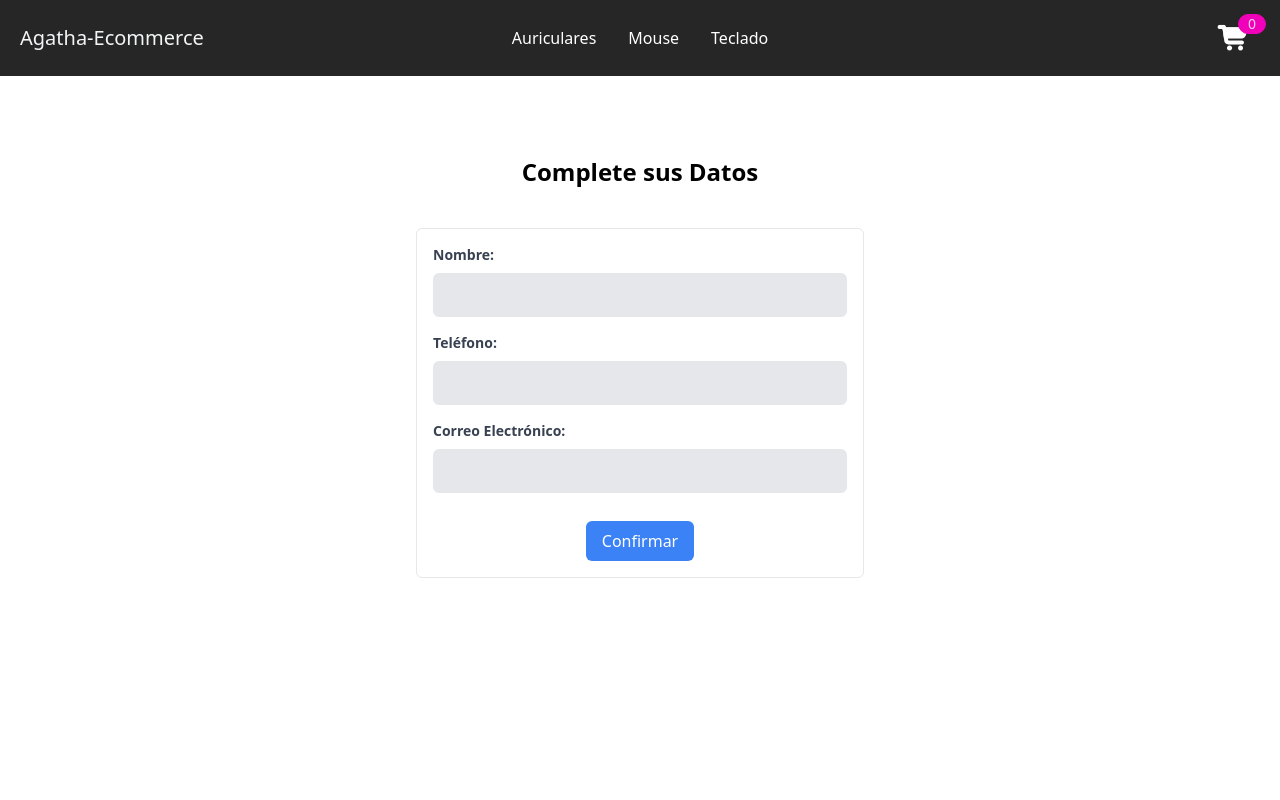
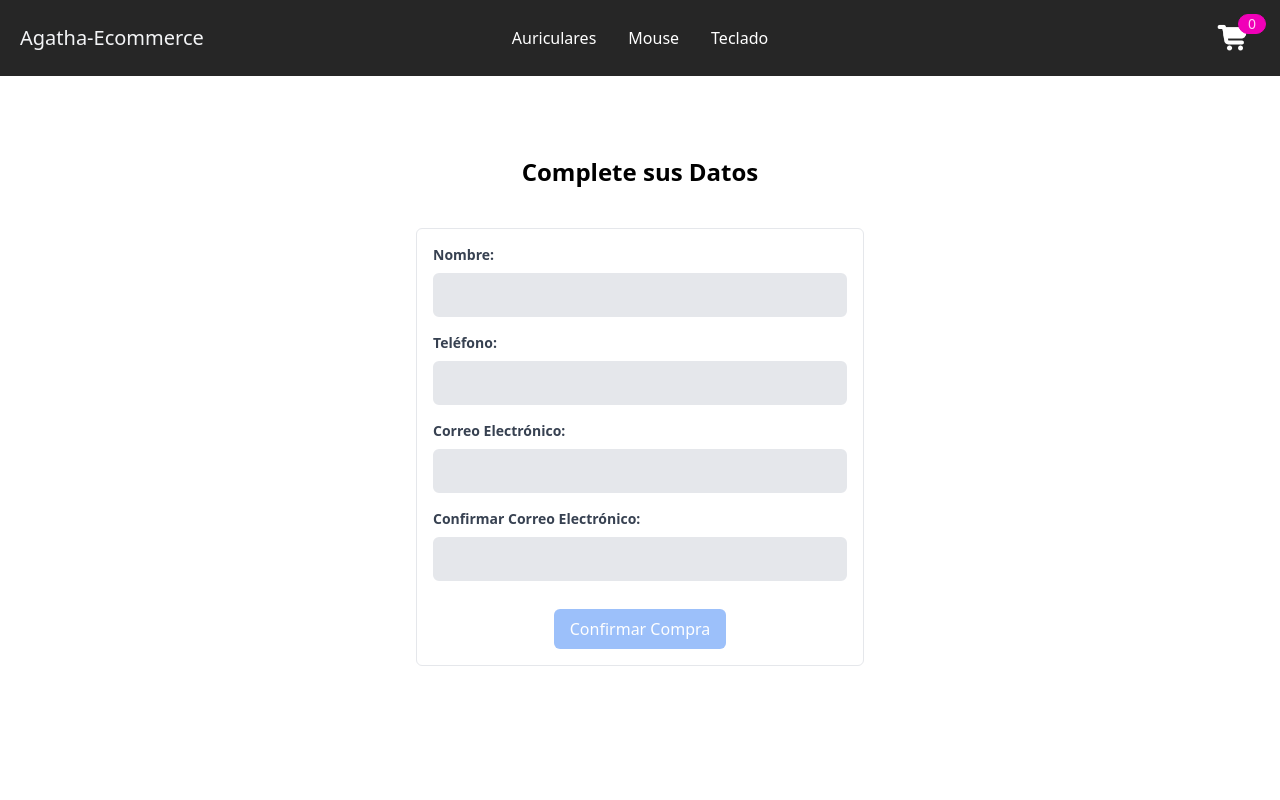
Before and after one commit to debora662/EntregaFinal-Mazzitelli, a React (Vite) app: page /checkout in a window 1280 px wide. Shown: the top 800 px of the page. Built offline with nearby package versions, Linux system fonts and the light colour scheme.

Commit message:
validaciones form

```diff
--- a/src/components/CheckoutForm/CheckoutForm.jsx
+++ b/src/components/CheckoutForm/CheckoutForm.jsx
@@ -1,29 +1,59 @@
-import {useState} from "react";
+import {useState, useEffect} from "react";
 import PropTypes from 'prop-types';
+import {validateForm} from "./validation";
 
-const CheckoutForm = ({ onConfirm}) => {
-    const [dataUser, setDataUser] = useState({
-      name: '',
-      phone: '',
-      email: '',
-    });
+const CheckoutForm = ({onConfirm}) => {
+    const [dataUser, setDataUser] = useState({name: '', phone: '', email: ''});
+
+    const [confirmEmail, setConfirmEmail] = useState("");
+    const [isButtonEnabled, setIsButtonEnabled] = useState(false);
+    const [formErrors, setFormErrors] = useState(
+        {name: "", phone: "", email: "", confirmEmail: ""}
+    );
 
     const handleChangeInput = (event) => {
-        console.log("HOLAAAA ESTOY EN LA FUNCION")
-      const { name, value } = event.target;
-      setDataUser((prevDatos) => ({
-        ...prevDatos,
-        [name]: value,
+        const {name, value} = event.target;
+
+        setDataUser((prevData) => ({
+            ...prevData,
+            [name]: value
         }));
+    };
+
+    const handleChangeConfirmEmail = (event) => {
+        const {value} = event.target;
+        setConfirmEmail(value);
     };
 
     const handleConfirm = (event) => {
         event.preventDefault();
+        const {errors, isValid} = validateForm(dataUser, confirmEmail);
+
+        setFormErrors(errors);
+
+        if (isValid) {
             onConfirm(dataUser);
+        } else {
+            console.error("El formulario tiene errores. Por favor, corrigelos");
+        }
     };
 
+    useEffect(() => {
+        const {errors} = validateForm(dataUser, confirmEmail);
+        setFormErrors(errors);
+
+        const areFieldsNotEmpty = Object
+            .values(dataUser)
+            .every(value => value !== "");
+        setIsButtonEnabled(
+            Object.values(errors).every(error => error === "") && areFieldsNotEmpty
+        );
+    }, [dataUser, confirmEmail]);
+
     return (
-      <form onSubmit={handleConfirm} className="max-w-md mx-auto mt-10 p-4 border rounded-md flex flex-col items-center mb-32 md:w-80 lg:w-[32rem]">
+        <form
+            onSubmit={handleConfirm}
+            className="max-w-md mx-auto mt-10 p-4 border rounded-md flex flex-col items-center mb-32 md:w-80 lg:w-[32rem]">
             <div className="mb-4 w-full">
                 <label htmlFor="name" className="block text-gray-700 text-sm font-bold mb-2">Nombre:</label>
                 <input
@@ -32,8 +62,8 @@ const CheckoutForm = ({ onConfirm}) => {
                     name="name"
                     value={dataUser.name}
                     onChange={handleChangeInput}
-            className="border-2 rounded-md w-full py-2 px-3 focus:outline-none bg-gray-200 focus:border-blue-500 text-gray-600"
-          />
+                    className="border-2 rounded-md w-full py-2 px-3 focus:outline-none bg-gray-200 focus:border-blue-500 text-gray-600"/>
+                <p className="text-red-500 text-sm">{formErrors.name}</p>
             </div>
             <div className="mb-4 w-full">
                 <label htmlFor="phone" className="block text-gray-700 text-sm font-bold mb-2">Teléfono:</label>
@@ -43,8 +73,8 @@ const CheckoutForm = ({ onConfirm}) => {
                     name="phone"
                     value={dataUser.phone}
                     onChange={handleChangeInput}
-            className="border-2 rounded-md w-full py-2 px-3 focus:outline-none bg-gray-200 focus:border-blue-500 text-gray-600"
-          />
+                    className="border-2 rounded-md w-full py-2 px-3 focus:outline-none bg-gray-200 focus:border-blue-500 text-gray-600"/>
+                <p className="text-red-500 text-sm">{formErrors.phone}</p>
             </div>
             <div className="mb-4 w-full">
                 <label htmlFor="email" className="block text-gray-700 text-sm font-bold mb-2">Correo Electrónico:</label>
@@ -54,15 +84,39 @@ const CheckoutForm = ({ onConfirm}) => {
                     name="email"
                     value={dataUser.email}
                     onChange={handleChangeInput}
-            className="border-2 rounded-md w-full py-2 px-3 focus:outline-none bg-gray-200 focus:border-blue-500 text-gray-600"
-          />
+                    className="border-2 rounded-md w-full py-2 px-3 focus:outline-none bg-gray-200 focus:border-blue-500 text-gray-600"/>
+                <p className="text-red-500 text-sm">{formErrors.email}</p>
             </div>
-        <button type="submit" className="bg-blue-500 text-white py-2 px-4 mt-3 rounded-md hover:bg-blue-700 focus:outline-none focus:shadow-outline-blue">Confirmar</button>
+            <div className="mb-4 w-full">
+                <label
+                    htmlFor="confirmEmail"
+                    className="block text-gray-700 text-sm font-bold mb-2">
+                    Confirmar Correo Electrónico:
+                </label>
+                <input
+                    type="email"
+                    id="confirmEmail"
+                    name="confirmEmail"
+                    value={confirmEmail}
+                    onChange={handleChangeConfirmEmail}
+                    className="border-2 rounded-md w-full py-2 px-3 focus:outline-none bg-gray-200 focus:border-blue-500 text-gray-600"/> {
+                    formErrors.confirmEmail && (
+                        <p className="text-red-500 text-sm">{formErrors.confirmEmail}</p>
+                    )
+                }
+            </div>
+            <button
+                type="submit"
+                className={`bg-blue-500 text-white py-2 px-4 mt-3 rounded-md hover:bg-blue-700 focus:outline-none focus:shadow-outline-blue ${
+                isButtonEnabled
+                    ? ""
+                    : "opacity-50 cursor-not-allowed"}`}
+                disabled={!isButtonEnabled}>
+                Confirmar Compra
+            </button>
         </form>
     );
 };
-
-
 
 CheckoutForm.propTypes = {
     onConfirm: PropTypes.func
--- /dev/null
+++ b/src/components/CheckoutForm/validation.js
@@ -0,0 +1,24 @@
+export const validateForm = (dataUser, confirmEmail) => {
+    const emailRegex = /^[^\s@]+@[^\s@]+\.[^\s@]+$/;
+
+    const errors = {
+        name: dataUser.name.length > 30
+            ? "El nombre debe tener hasta 30 caracteres"
+            : "",
+        phone: isNaN(dataUser.phone) || dataUser.phone.length > 15
+            ? "El teléfono debe contener solo números y tener hasta 15 caracteres"
+            : "",
+            email: dataUser.email && !emailRegex.test(dataUser.email)
+            ? "El formato del correo electrónico no es válido"
+            : "",
+        confirmEmail: confirmEmail !== dataUser.email
+            ? "Los correos electrónicos no coinciden"
+            : ""
+    };
+
+    const isValid = Object
+        .values(errors)
+        .every((error) => error === "");
+
+    return {errors, isValid};
+};
```
Lines whose indentation alone changed are shown as unchanged.
